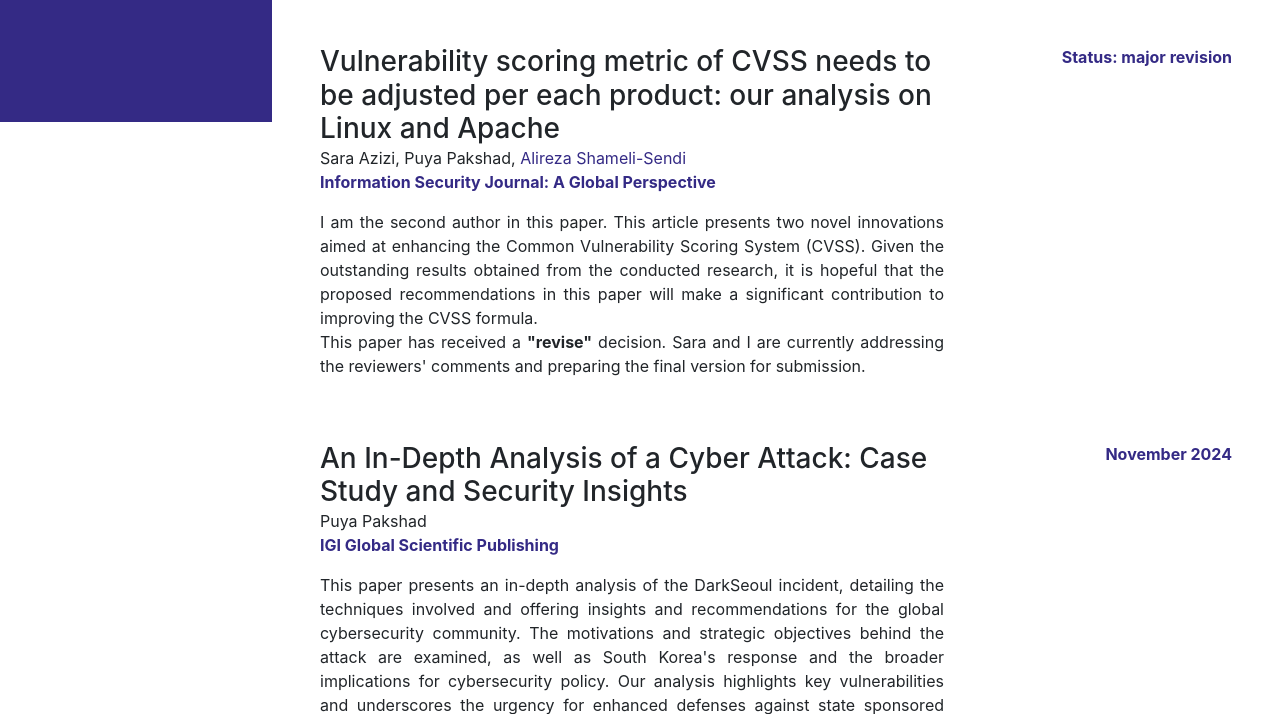
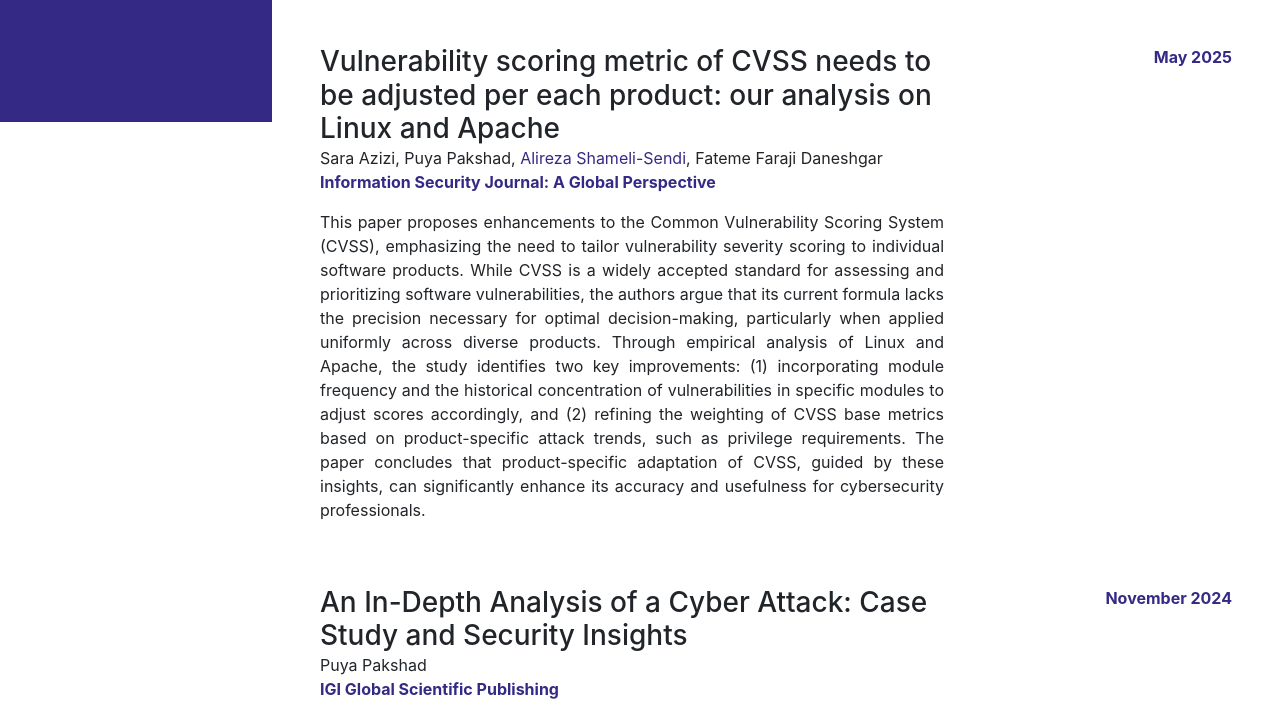
Before and after one commit to ppakshad/ppakshad.github.io, a website with bundled scripts: page index.html in a window 1280 px wide. Shown: the part 678-1392 px from the top of the page. Built offline with nearby package versions, Linux system fonts and the light colour scheme; a web font is replaced by a local one.

Commit message:
Update index.html

```diff
--- a/index.html
+++ b/index.html
@@ -172,17 +172,16 @@
                 Vulnerability scoring metric of CVSS needs to be adjusted per each product: our analysis on Linux and Apache
               </h3>
               <div class="mb-3">Sara Azizi, Puya Pakshad, <a href="https://scholar.google.com/citations?user=4LpwekoAAAAJ&hl=en"
-                style="color: #342a85; text-transform: none;">Alireza Shameli-Sendi</a><br>
-                <a href="https://www.tandfonline.com/toc/uiss20/current"
+                style="color: #342a85; text-transform: none;">Alireza Shameli-Sendi</a>, Fateme Faraji Daneshgar<br>
+                <a href="https://www.tandfonline.com/doi/full/10.1080/19393555.2025.2498466"
                 style="color: #342a85; font-weight: bold; text-transform: none;">Information Security Journal: A Global Perspective</a>
               </div>
               <p style="text-align: justify;">
-                I am the second author in this paper. This article presents two novel innovations aimed at enhancing the Common Vulnerability Scoring System (CVSS). Given the outstanding results obtained from the conducted research, it is hopeful that the proposed recommendations in this paper will make a significant contribution to improving the CVSS formula.
-                <br> This paper has received a <a style="font-weight: bold;">"revise"</a> decision. Sara and I are currently addressing the reviewers' comments and preparing the final version for submission.
+                This paper proposes enhancements to the Common Vulnerability Scoring System (CVSS), emphasizing the need to tailor vulnerability severity scoring to individual software products. While CVSS is a widely accepted standard for assessing and prioritizing software vulnerabilities, the authors argue that its current formula lacks the precision necessary for optimal decision-making, particularly when applied uniformly across diverse products. Through empirical analysis of Linux and Apache, the study identifies two key improvements: (1) incorporating module frequency and the historical concentration of vulnerabilities in specific modules to adjust scores accordingly, and (2) refining the weighting of CVSS base metrics based on product-specific attack trends, such as privilege requirements. The paper concludes that product-specific adaptation of CVSS, guided by these insights, can significantly enhance its accuracy and usefulness for cybersecurity professionals.
               </p>
             </div>
             <div class="resume-date text-md-right">
-              <span class="" style="color: #342a85;font-weight: bold;">Status: major revision</span>
+              <span class="" style="color: #342a85;font-weight: bold;">May 2025</span>
             </div>
           </div>
 
```
